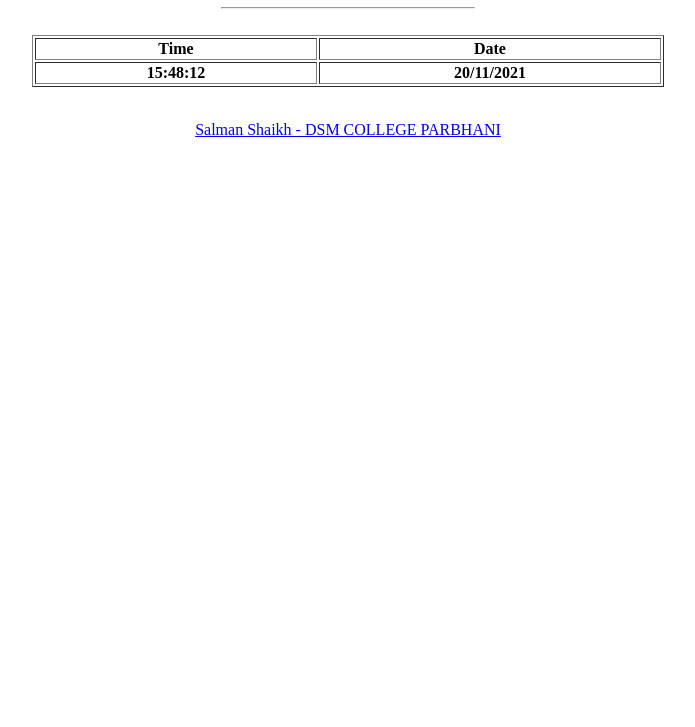
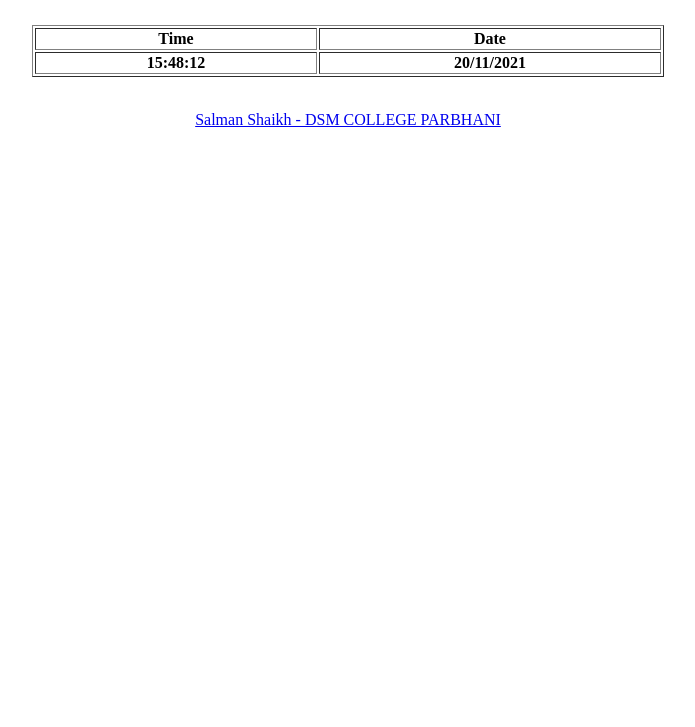
Before and after one commit to codersalman/-script-alert-hello-script-, a plain HTML site: page index.html in a window 1280 px wide. Shown: the part 73-800 px from the top of the page, without its empty margins (292-987 px from the left). Drawn offline with Linux system fonts and the light colour scheme.

Commit message:
hr tag removed

```diff
--- a/index.html
+++ b/index.html
@@ -11,7 +11,6 @@
   <body>
 
  <h1 align=center>Salman's Digital Clock</h1>
-<hr width=20%>
 <br>
 <table width="50%" hight="50%" align=center border=1>
 
```
